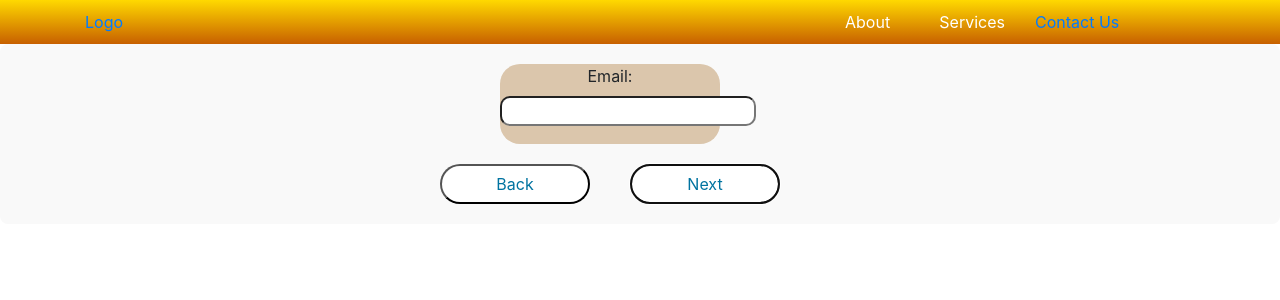
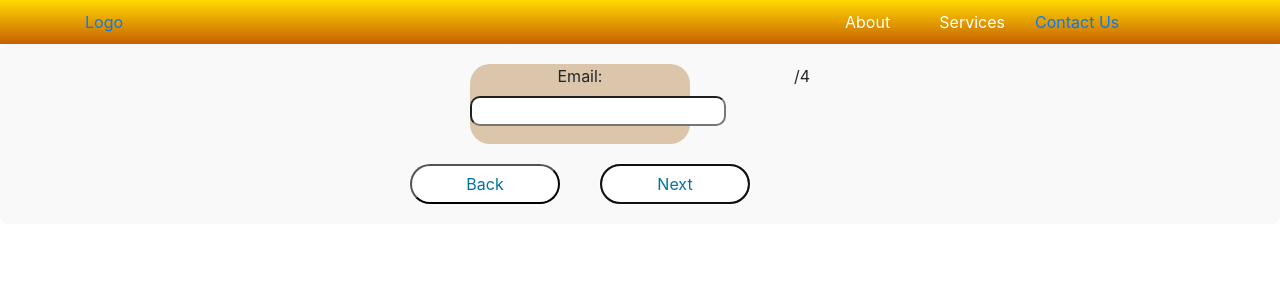
Before and after one commit to Gabriel-AdamC/All_Fixed, a Next.js app in the folder allfixed/: page /contact in a window 1280 px wide. Both pictures are taken after typing "Sample" into the empty fields and a click on the button "Next". Shown: the top 300 px of the page. Built offline with nearby package versions, Linux system fonts and the light colour scheme.

Commit message:
Fixed bug with the contact form not moving in the correct direction

```diff
--- a/allfixed/src/app/contact/form.css
+++ b/allfixed/src/app/contact/form.css
@@ -31,6 +31,18 @@
     margin-right: auto;
 }
 
+.topRow {
+    display: flex;
+    justify-content: space-between;
+    width: 340px;
+}
+
+.count {
+    margin-left: 10px;
+    margin-right: 10px;
+    font-size: 50px;
+}
+
 .button-row {
     margin-left: -60px;
     display: flex;
--- a/allfixed/src/app/contact/form.jsx
+++ b/allfixed/src/app/contact/form.jsx
@@ -10,7 +10,12 @@ const FormContact = () => {
         const [message, setMessage] = useState('');
         const check = [Math.floor(Math.random() * 21) + 1, Math.floor(Math.random() * 21) + 1];
         const [step, setStep] = useState(1);
-        const [direction, setDirection] = useState(1);
+        const motionProps = ({
+            initial: { x: 100, opacity: 0 },
+            animate: { x: 0, opacity: 1 },
+            exit: { x: 100, opacity: 0 },
+            transition: { duration: 0.8, type: "spring" }
+        });
 
         const handleChange = (e) => {
             const { name, value } = e.target;
@@ -31,7 +36,9 @@ const FormContact = () => {
                     alert("Please enter a valid email address.");
                     return;
                 }
-                setStep(step + 1);
+                else {
+                    return;
+                }
             }
             else if (parseInt(document.getElementById('captcha').value) !== check[0] + check[1]) {
                 alert("Incorrect answer to the verification question. Please try again.");
@@ -42,20 +49,17 @@ const FormContact = () => {
                 // TODO: form submission
             }
 
-
         };
 
     return (
         <div className="contact">
             <form>
+                <div className="topRow">
                     <AnimatePresence mode="wait">
                         {step === 1 && (
                             <motion.div
                             key={1}
-                        initial={direction === 1 ? { x: 100, opacity: 0 } : { x: -100, opacity: 0 }}
-                        animate={{ x: 0, opacity: 1 }}
-                        exit={direction === 1 ? { x: -100, opacity: 0 } : { x: 100, opacity: 0 }}
-                        transition={{ duration: 0.8, type: "spring" }}
+                            {...motionProps}
                             >
                             {<div className="formpiece" style={{ display: step === 1 ? 'block' : 'none' }}>
                                 <label className="texts" htmlFor="name">Name:</label>
@@ -66,10 +70,7 @@ const FormContact = () => {
                         {step === 2 && (
                             <motion.div
                             key={2}
-                        initial={direction === 1 ? { x: 100, opacity: 0 } : { x: -100, opacity: 0 }}
-                        animate={{ x: 0, opacity: 1 }}
-                        exit={direction === 1 ? { x: -100, opacity: 0 } : { x: 100, opacity: 0 }}
-                        transition={{ duration: 0.8, type: "spring" }}
+                            {...motionProps}
                             >
                             {<div className="formpiece" style={{ display: step === 2 ? 'block' : 'none' }}>
                                 <label className="texts" htmlFor="email">Email:</label>
@@ -80,10 +81,7 @@ const FormContact = () => {
                         {step === 3 && (
                             <motion.div
                             key={3}
-                        initial={direction === 1 ? { x: 100, opacity: 0 } : { x: -100, opacity: 0 }}
-                        animate={{ x: 0, opacity: 1 }}
-                        exit={direction === 1 ? { x: -100, opacity: 0 } : { x: 100, opacity: 0 }}
-                        transition={{ duration: 0.8, type: "spring" }}
+                            {...motionProps}
                             >
                             {<div className="formpiece" style={{ display : step === 3 ? 'block' : 'none' }}>
                                 <label className="texts" htmlFor="message">Message:</label>
@@ -94,26 +92,23 @@ const FormContact = () => {
                         {step === 4 && (
                             <motion.div
                             key={4}
-                        initial={direction === 1 ? { x: 100, opacity: 0 } : { x: -100, opacity: 0 }}
-                        animate={{ x: 0, opacity: 1 }}
-                        exit={direction === 1 ? { x: -100, opacity: 0 } : { x: 100, opacity: 0 }}
-                        transition={{ duration: 0.8, type: "spring" }}
-                        >
-                        {<div className="formpiece" style={{ display : step === 4 ? 'block' : 'none' }}>
-                            <label className="texts" htmlFor="message">Please answer this question to verify you are human:</label>
+                            {...motionProps}>
+                                <div className="formpiece">
+                                    <label className="texts" htmlFor="captcha">Please answer this question to verify you are human:</label>
                                     <input className="inputs" type="text" id="captcha" name="captcha" placeholder={`What is ${check[0]} + ${check[1]}?`} required />
-                        </div>}
+                                </div>
                             </motion.div>
                         )}
 
                     </AnimatePresence>
+                    <p>/4</p>
+                </div>
 
                 <div className="button-row">
                     <motion.button
                         className="buttons"
                         onClick={() => {
                             setStep(step - 1);
-                            setDirection(-1);
                         }}
                         disabled={step === 1}
                         whileHover={{ scale: 1.1 }}
@@ -126,7 +121,7 @@ const FormContact = () => {
                         id="button"
                         type="submit"
                         onClick={(e) => {
-                            setDirection(1);
+                            setStep(step + 1);
                             submit(e);
                         }}
                         whileHover={{ scale: 1.1 }}
```
Lines whose indentation alone changed are shown as unchanged.
